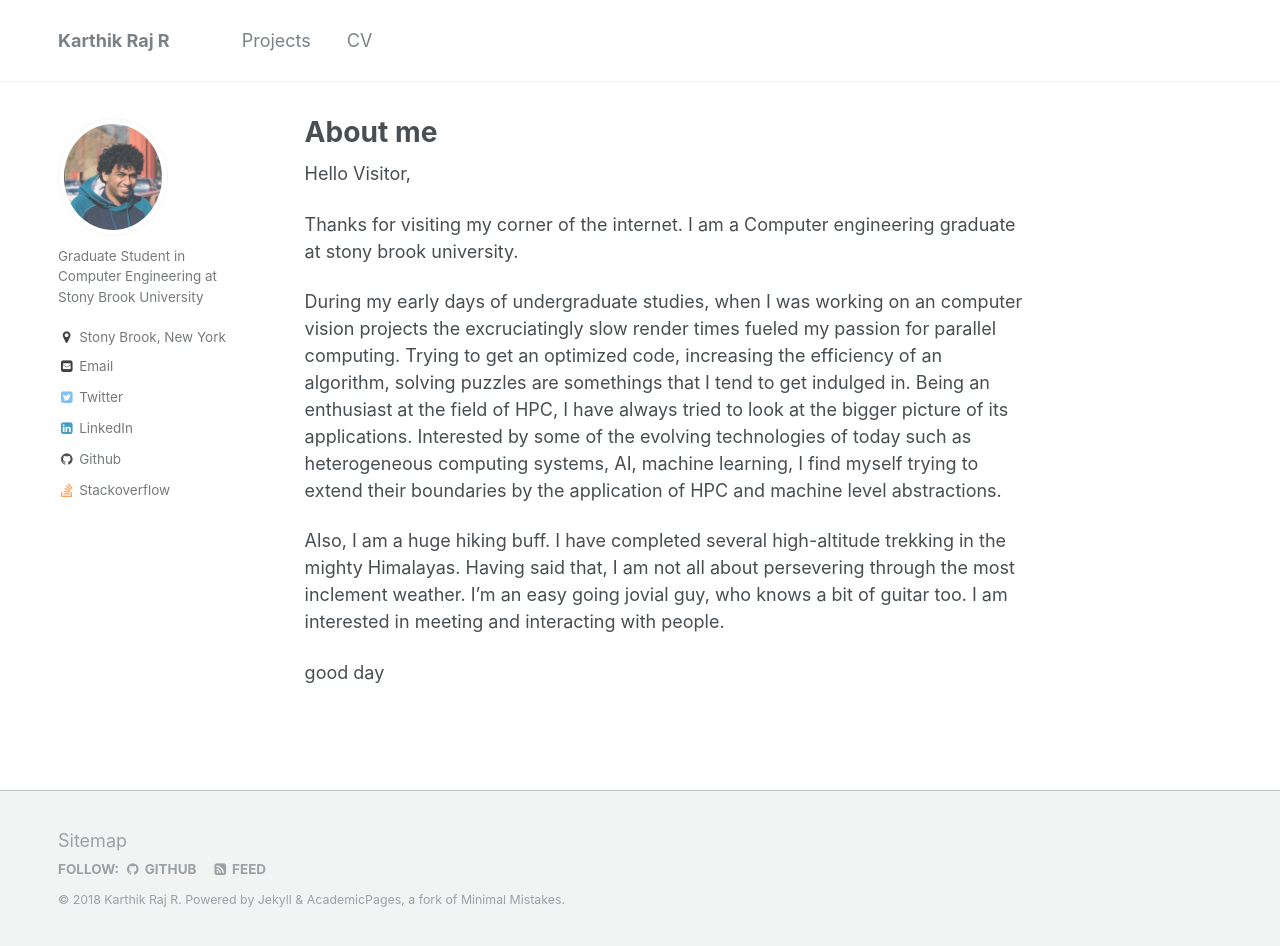
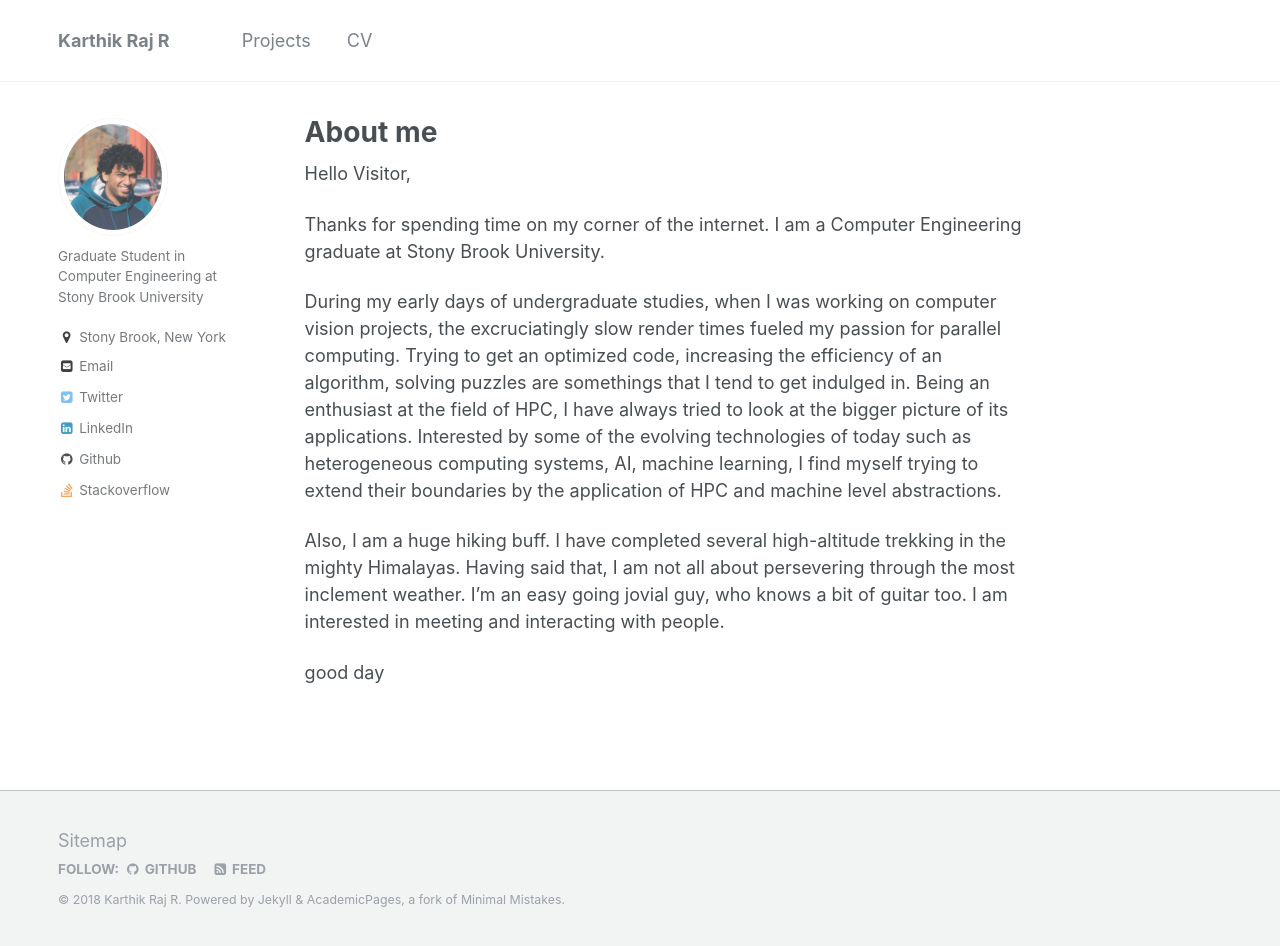
Before and after one commit to Karthik4293/Karthik4293.github.io, a Jekyll site: the page built from _pages/about.md, in a window 1280 px wide and 946 px high. Built offline with Jekyll 4.4.1, drawn with Linux system fonts in a browser that asks for light colours.

Commit message:
latest chicken

```diff
--- a/_pages/about.md
+++ b/_pages/about.md
@@ -10,9 +10,9 @@ redirect_from:
 
 Hello Visitor,
 
-Thanks for visiting my corner of the internet. I am a Computer engineering graduate at stony brook university.
+Thanks for spending time on my corner of the internet. I am a Computer Engineering graduate at Stony Brook University.
 
-During my early days of undergraduate studies, when I was working on an computer vision projects the excruciatingly slow render times fueled my passion for parallel computing. Trying to get an optimized code, increasing the efficiency of an algorithm, solving puzzles are somethings that I tend to get indulged in. Being an enthusiast at the field of HPC, I have always tried to look at the bigger picture of its applications. Interested by some of the evolving technologies of today such as heterogeneous computing systems, AI, machine learning, I find myself trying to extend their boundaries by the application of HPC and machine level abstractions.
+During my early days of undergraduate studies, when I was working on computer vision projects, the excruciatingly slow render times fueled my passion for parallel computing. Trying to get an optimized code, increasing the efficiency of an algorithm, solving puzzles are somethings that I tend to get indulged in. Being an enthusiast at the field of HPC, I have always tried to look at the bigger picture of its applications. Interested by some of the evolving technologies of today such as heterogeneous computing systems, AI, machine learning, I find myself trying to extend their boundaries by the application of HPC and machine level abstractions.
 
 Also, I am a huge hiking buff. I have completed several high-altitude trekking in the mighty Himalayas. Having said that, I am not all about persevering through the most inclement weather. I’m an easy going jovial guy, who knows a bit of guitar too. I am interested in meeting and interacting with people.
 
```
